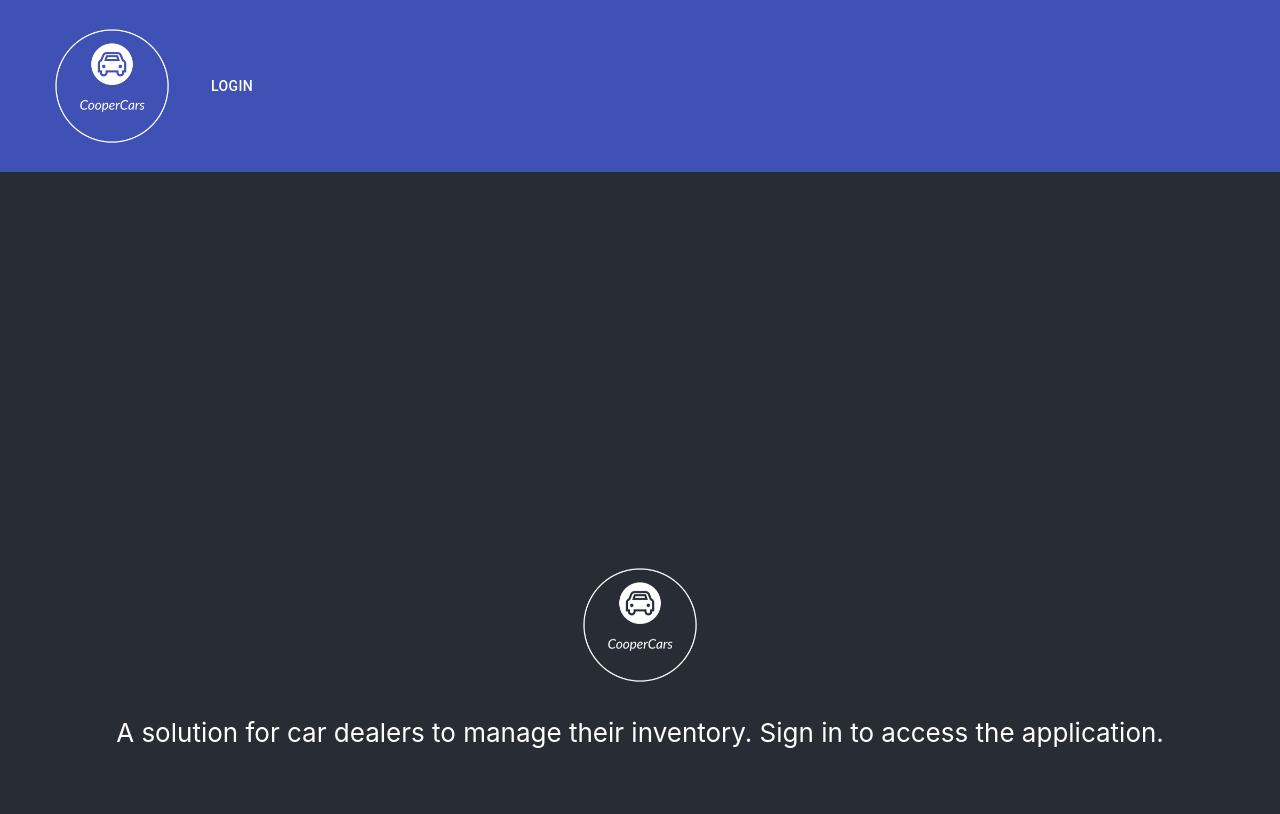
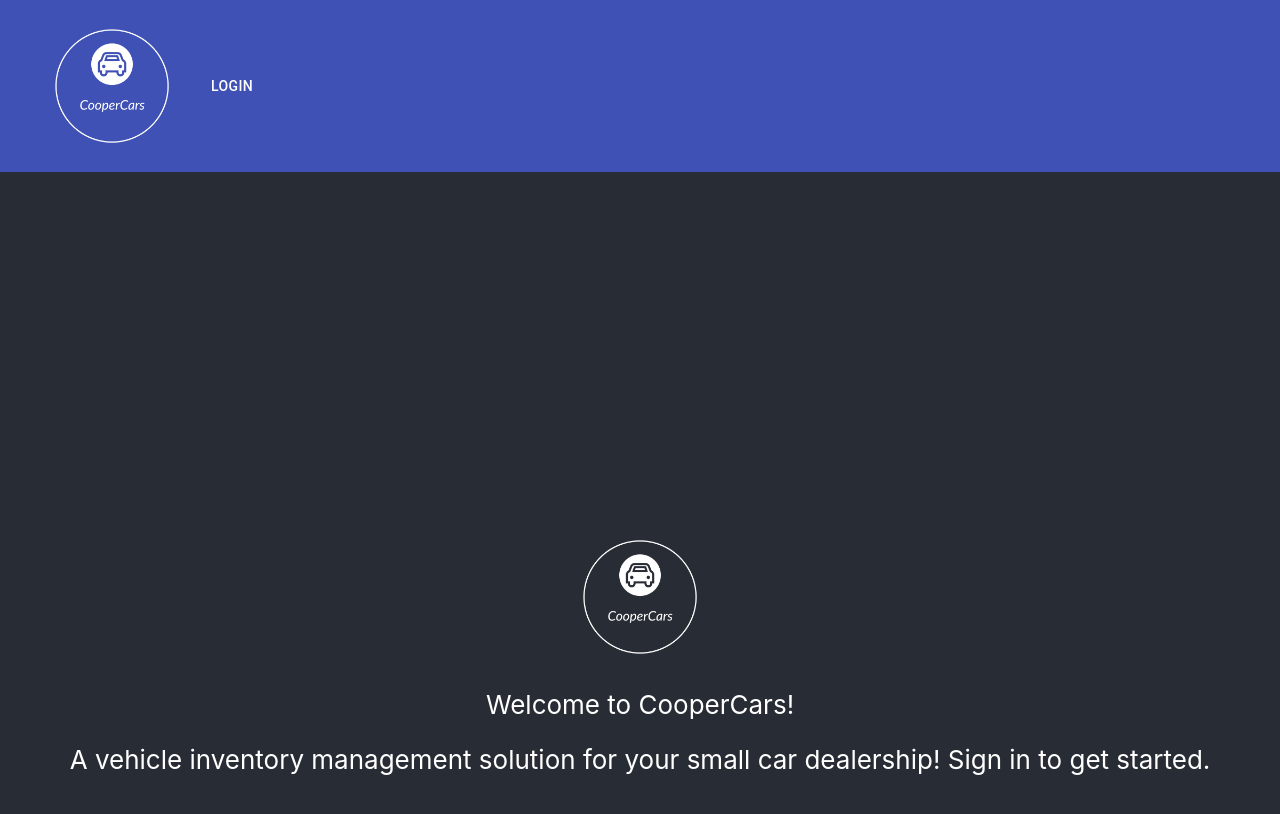
Before and after one commit to cooper-ece-366/david-steven-eric, a React (Create React App) app in the folder coopercars-app/: page / in a window 1280 px wide. Shown: the top 814 px of the page. Built offline with nearby package versions, Linux system fonts and the light colour scheme; no server answers.

Commit message:
fixed merged issues

```diff
--- a/coopercars-app/src/components/HomePage.js
+++ b/coopercars-app/src/components/HomePage.js
@@ -131,7 +131,11 @@ function HomePage() {
         <img src={logo} className="App-logo" alt="cooper-logo" height = "800" width = "400"/>
       </h1>
         <p className="animate__animated animate__fadeInLeft animate__delay-2s">
-          A solution for car dealers to manage their inventory. Sign in to access the application.
+          Welcome to CooperCars!
+        </p>
+        <p className="animate__animated animate__fadeInLeft animate__delay-2s">
+          A vehicle inventory management solution for your small car dealership! Sign in to get started.
+
         </p>
 
       </header>
```
